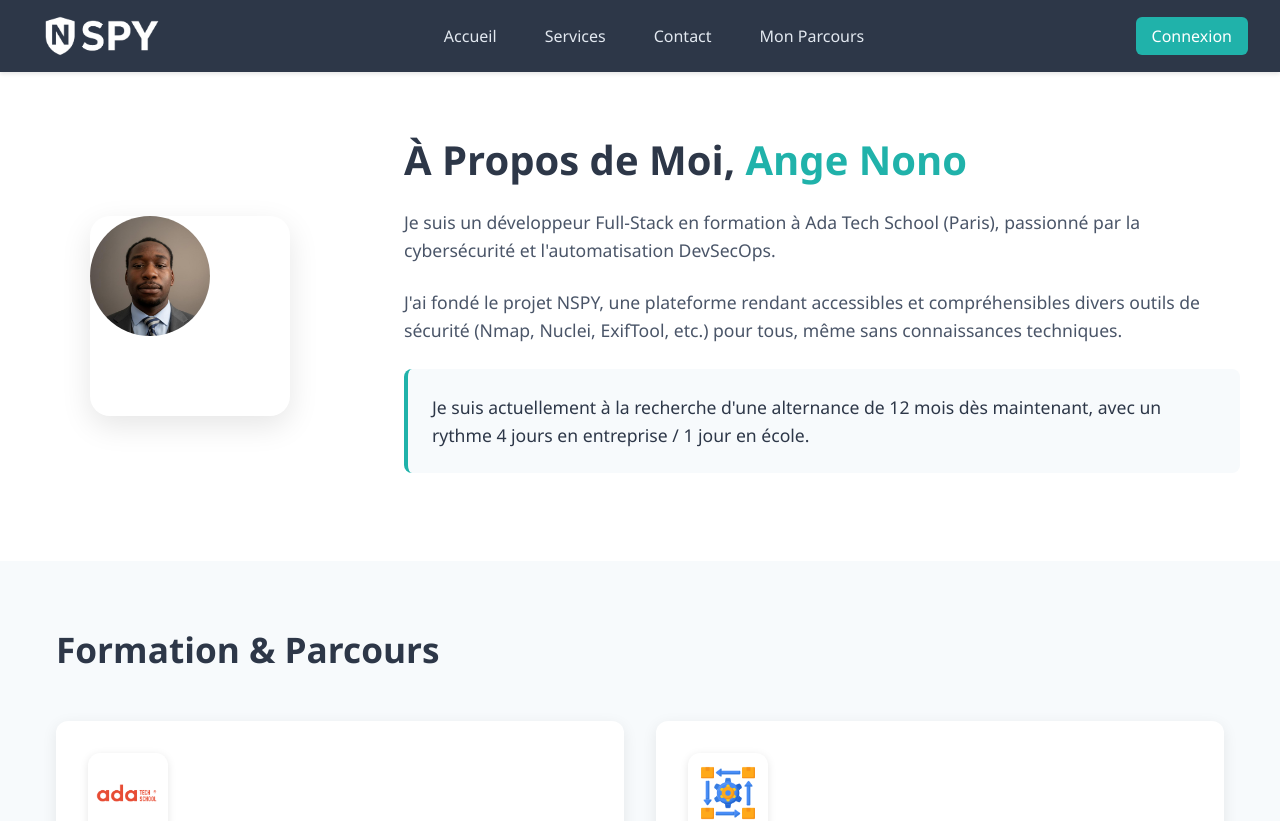
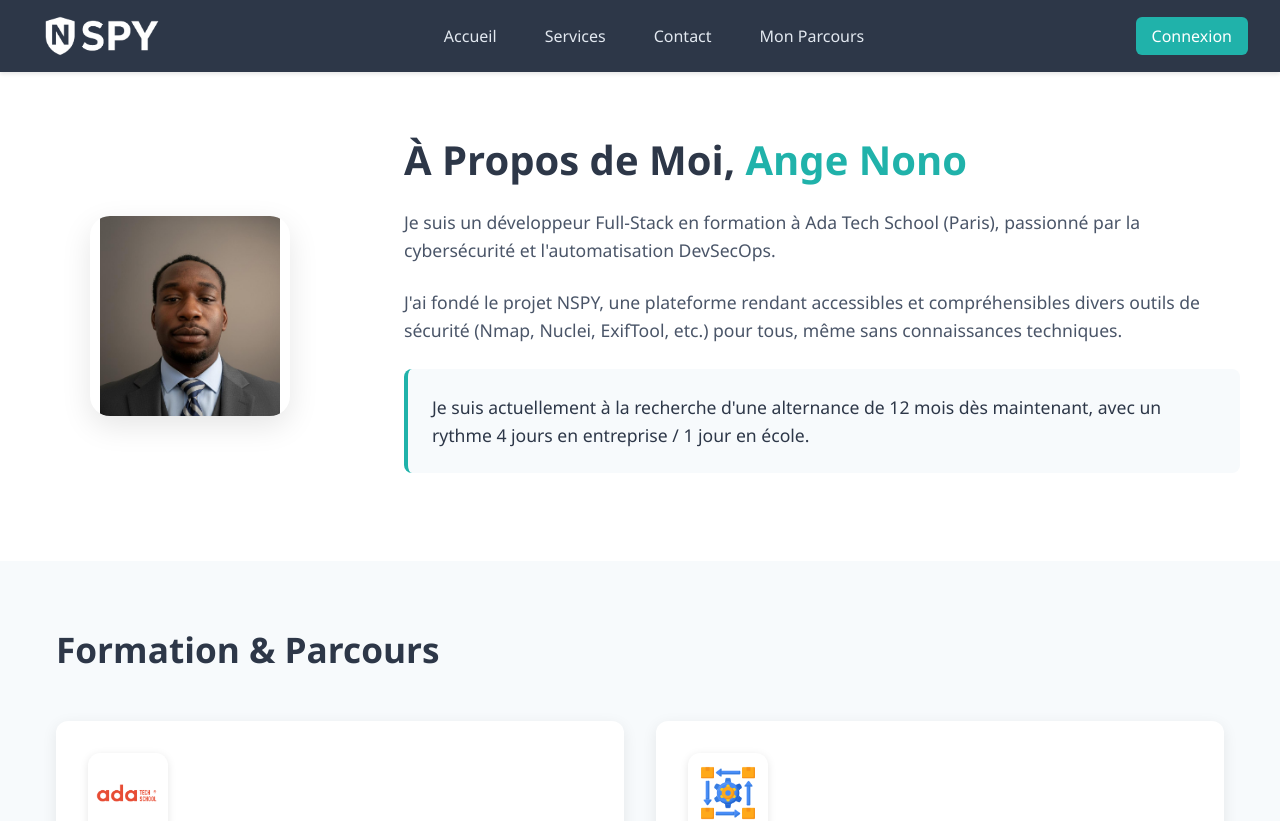
Before and after one commit to Ange-web/ProjetPersonnel, a React (Vite) app: page /parcours in a window 1280 px wide. Shown: the top 821 px of the page. Built offline with nearby package versions, Linux system fonts and the light colour scheme.

Commit message:
Center rectangular profile image in About section; use profile-ange.png

```diff
--- a/src/assets/components/parcours/parcours.jsx
+++ b/src/assets/components/parcours/parcours.jsx
@@ -2,7 +2,7 @@
 import Header from '../acceuil/header';
 import adatechLogo from '../../images/adatech.png';
 import selfLearningIcon from '../../images/self-learning.png';
-import profileImage from '../../images/Gemini_Generated_Image_kyfkz9kyfkz9kyfk.png';
+import profileImage from '../../images/profile-ange.png';
 import './parcours.css';
 
 const Parcours = () => {
@@ -13,12 +13,12 @@
       {/* Section À propos de moi */}
       <section className="about-section">
         <div className="about-content">
-          <div className="profile-image">
-            <div className="profile-placeholder">
+          <div className="profile-image" style={{ display: 'flex', justifyContent: 'center' }}>
+            <div className="profile-placeholder" style={{ display: 'flex', justifyContent: 'center', alignItems: 'center' }}>
               <img
                 src={profileImage}
                 alt="Photo de profil d'Ange Nono"
-                style={{ width: '120px', height: '120px', borderRadius: '50%', objectFit: 'cover' }}
+                style={{ width: '180px', height: '220px', borderRadius: '8px', objectFit: 'cover' }}
               />
             </div>
           </div>
```
Also changed, not shown: src/assets/images/profile-ange.png (added).
